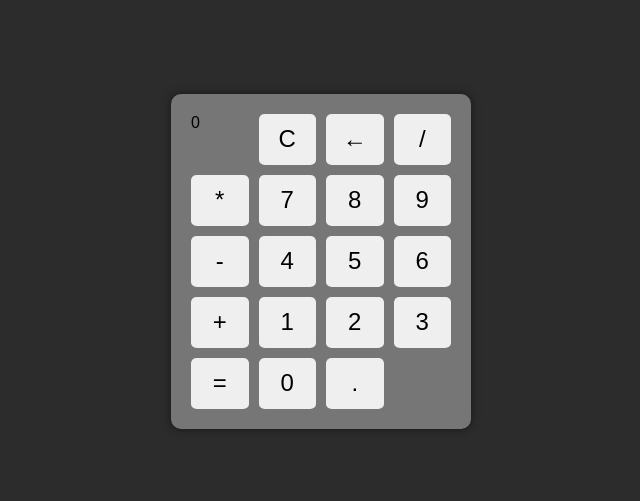
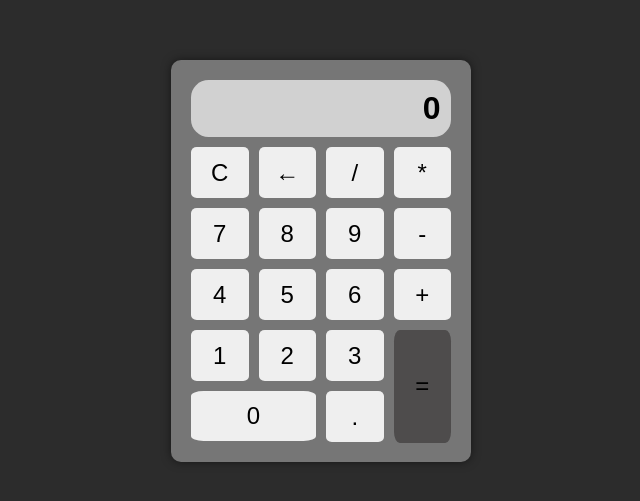
Before and after one commit to Aceituno4488/Calculator, a plain HTML site: page index.html in a window 1280 px wide. Shown: the part 139-640 px from the top of the page, without its empty margins (319-959 px from the left). Drawn offline with Linux system fonts and the light colour scheme.

Commit message:
Add point button to calculator and adjust CSS for display styling

```diff
--- a/index.html
+++ b/index.html
@@ -27,7 +27,7 @@
         <button class="btn" id="three">3</button>
         <button class="btn" id="equal">=</button>
         <button class="btn" id="zero">0</button>
-        <button class="btn">.</button>
+        <button class="btn" id="point">.</button>
 
     </div>
 </body>
--- a/style.css
+++ b/style.css
@@ -28,6 +28,17 @@ body
 
 
 }
+.display
+{
+    grid-column: 1 / 5;
+    background-color: rgb(209, 209, 209);
+    padding: 4%;
+    border-radius: 1.1rem;
+    font-size: 2rem;
+    text-align: right;
+    font-weight: bold;
+
+}
 
 .btn
 {
@@ -35,6 +46,25 @@ body
     font-size: 1.5rem;
     border: none;
     border-radius: 10%;
+    display: flex;
+    align-items: center;
+    justify-content: center;
+    cursor: pointer;
+}
 
+.btn:hover
+{
+    background-color: rgb(189, 189, 189);
+}
 
+#zero
+{
+    grid-column: span 2;
+    height: 10px;
 }
+
+#equal
+{
+   height: 220%;
+   background-color: rgb(78, 76, 76);
+}
```
